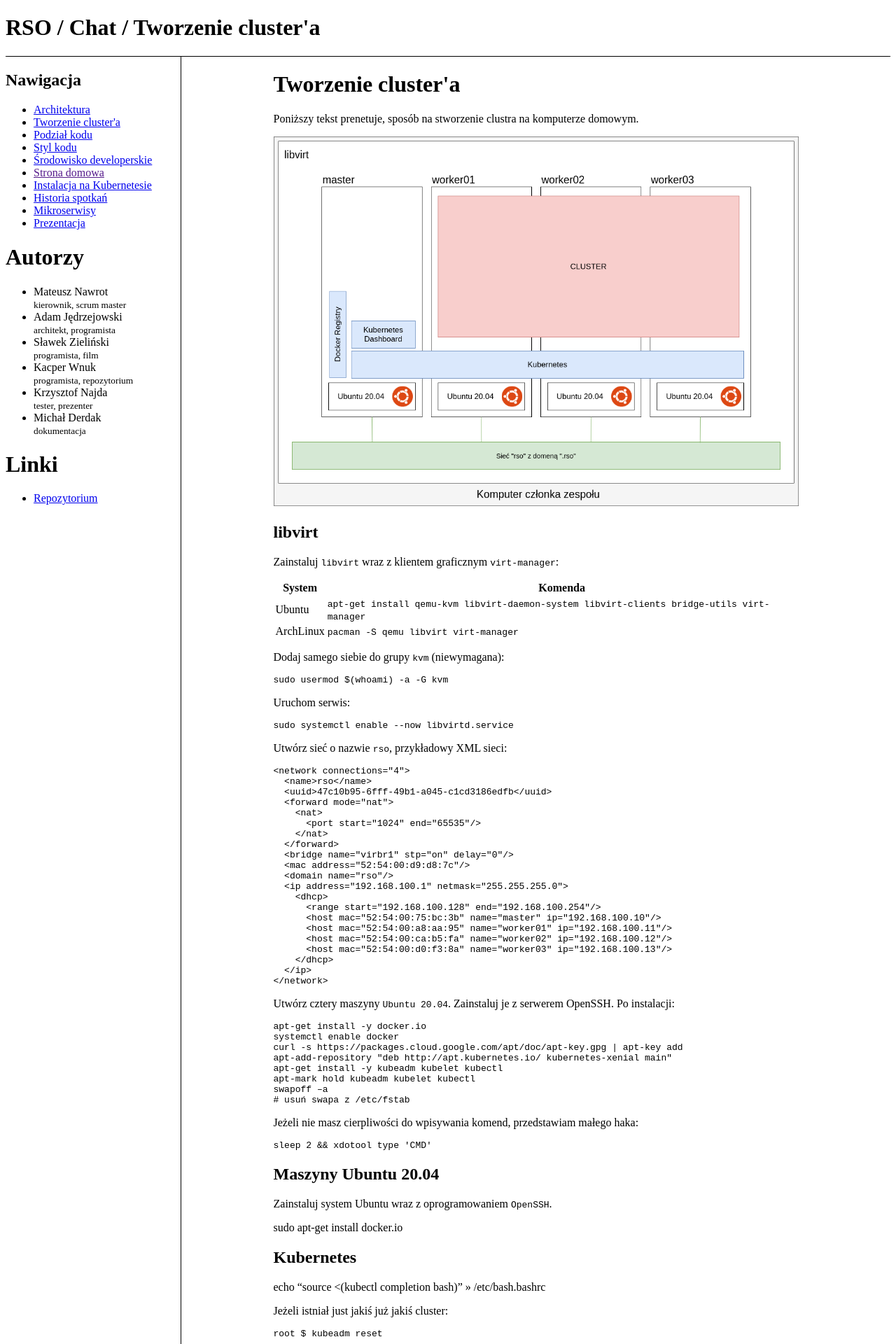
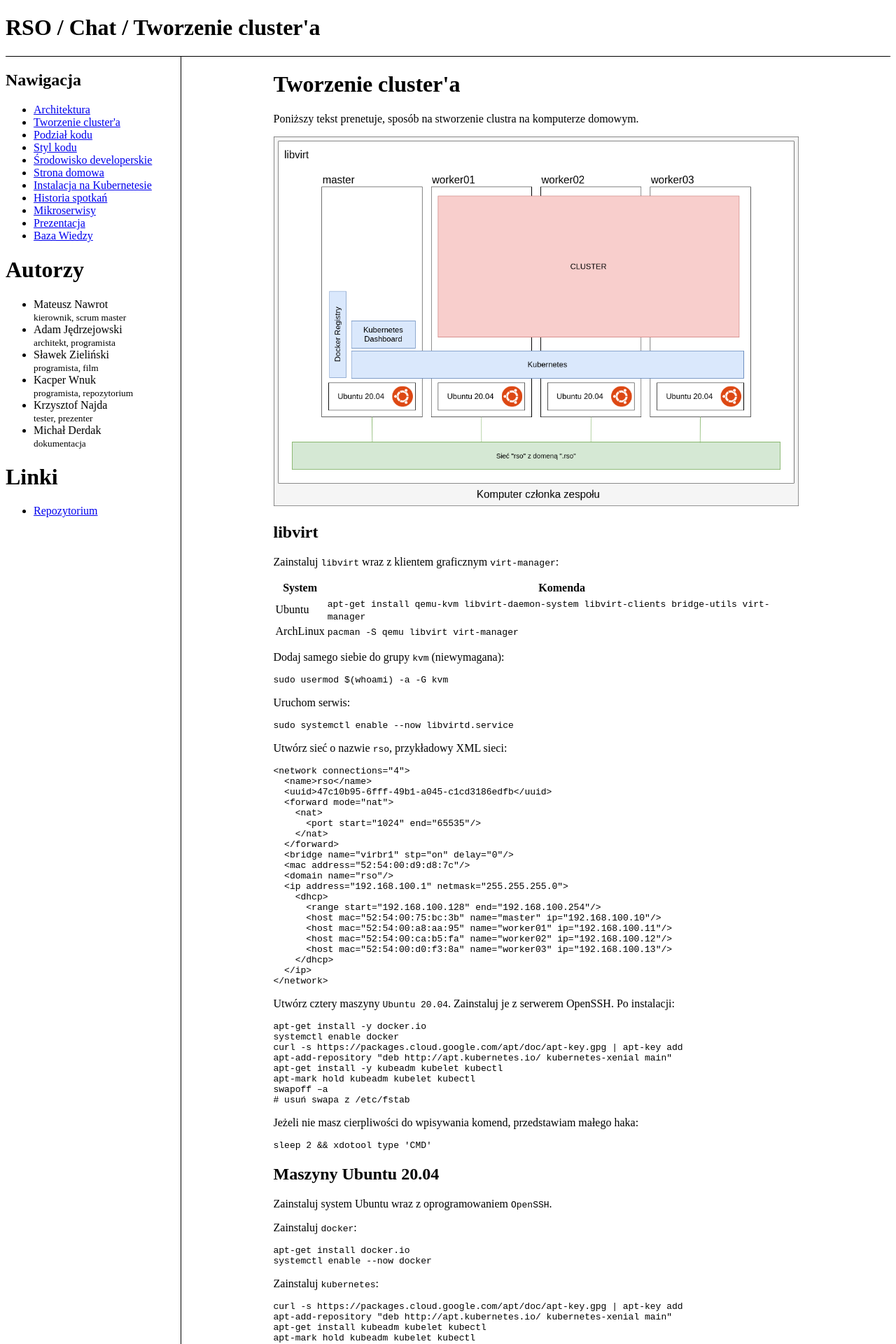
Before and after one commit to kacperwnuk/Chat, a Jekyll site: the page built from docs/cluster-setup.md, in a window 1280 px wide. Shown: the top 1920 px of the page at 70% size. Built offline with Jekyll 4.4.1, drawn with Linux system fonts in a browser that asks for light colours; some of the changed text lies outside the part shown.

Commit message:
pisanie dokumentacji

````diff
--- a/docs/_layouts/default.html
+++ b/docs/_layouts/default.html
@@ -34,6 +34,19 @@
             max-width: 750px;
         }
 
+        .video_wrapper {
+            position: relative;
+            padding-bottom: 56.25%; /* 16:9 */
+        }
+
+        iframe {
+            position: absolute;
+            top: 0;
+            left: 0;
+            width: 100%;
+            height: 100%;
+        }
+
     </style>
 
 </head>
@@ -54,11 +67,19 @@
                 <h1>Nawigacja</h1>
                 <ul>
                     {% for page in site.pages %}
-                        {% if page.platform != "" %}
-                        <li>
-                            <a href="{{ page.url | remove_first:'/' }}">{{ page.title }}</a>
-                        </li>
-                        {% endif %}
+                    {% if page.platform != "" %}
+
+                    {% if page.url == "/" %}
+                    <li>
+                        <a href="index.html">{{ page.title }}</a>
+                    </li>
+                    {% else %}
+                    <li>
+                        <a href="{{ page.url | remove_first:'/' }}">{{ page.title }}</a>
+                    </li>
+                    {% endif %}
+
+                    {% endif %}
                     {% endfor %}
                 </ul>
             </nav>
--- a/docs/cluster-setup.md
+++ b/docs/cluster-setup.md
@@ -73,8 +73,26 @@
 
 Zainstaluj system Ubuntu wraz z oprogramowaniem `OpenSSH`.
 
- sudo apt-get install docker.io
+Zainstaluj `docker`:
+```bash
+apt-get install docker.io
+systemctl enable --now docker
+```
 
+Zainstaluj `kubernetes`:
+```bash
+curl -s https://packages.cloud.google.com/apt/doc/apt-key.gpg | apt-key add
+apt-add-repository "deb http://apt.kubernetes.io/ kubernetes-xenial main"
+apt-get install kubeadm kubelet kubectl
+apt-mark hold kubeadm kubelet kubectl
+kubeadm version
+```
+
+Wyłącz `swap`:
+```bash
+swapoff –a
+nano /etc/fstab
+```
 
 ## Kubernetes
 
@@ -160,7 +178,6 @@
 user@master $ kubectl proxy
 ```
 
-
 Udaj się na stronę:
 
 [`http://localhost:8001/api/v1/namespaces/kubernetes-dashboard/services/https:kubernetes-dashboard:/proxy/#/login`](http://localhost:8001/api/v1/namespaces/kubernetes-dashboard/services/https:kubernetes-dashboard:/proxy/#/login)
@@ -205,6 +222,11 @@
       - /docker-registry/auth:/auth
 ```
 
+Uruchom `docker-compose`:
+```bash
+docker-compose -f /docker-registry/docker-compose.yml --project-name rso-registry up
+```
+
 Na każdym komputerze zaloguj się do repozytorium:
 ```bash
 echo '{
````
Also changed, not shown: docs/baza-wiedzy.md (added, +6 -0 lines), docs/index.md (+8 -0 lines).
